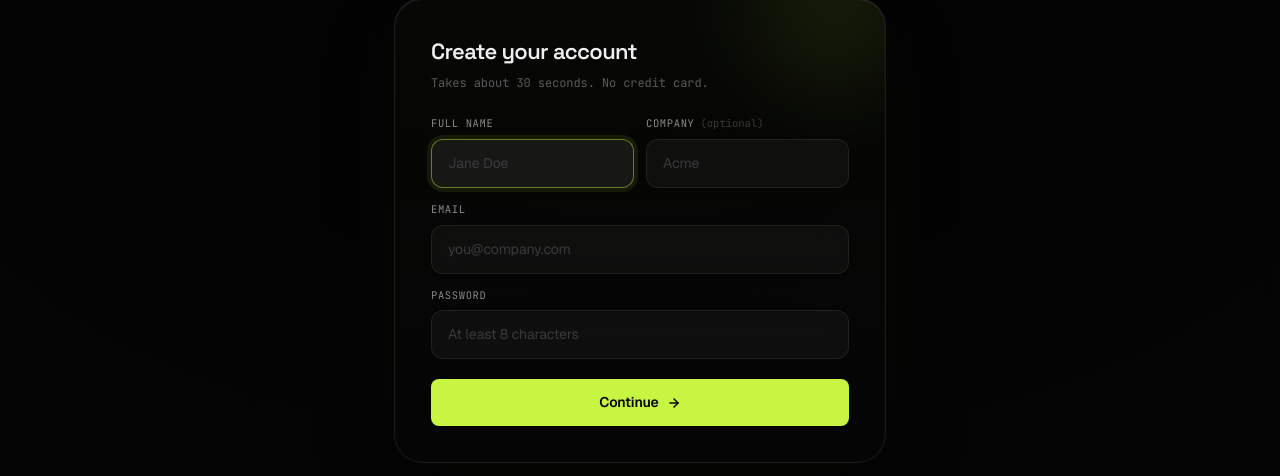
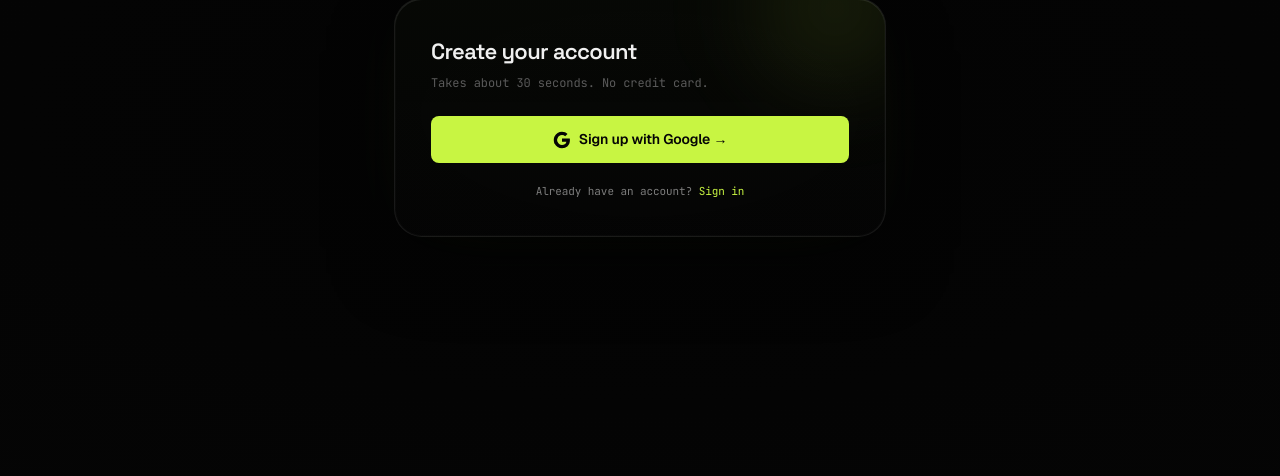
Before and after one commit to platanus-hack/platanus-hack-26-ar-team-17, a Next.js app in the folder next-app/: page /onboard in a window 1280 px wide. Shown: the part 206-682 px from the top of the page. Built offline with nearby package versions, Linux system fonts and the light colour scheme.

Commit message:
fix: Se arreglan bugs del front

```diff
--- /dev/null
+++ b/next-app/app/auth/callback/page.tsx
@@ -0,0 +1,84 @@
+'use client';
+
+import { useEffect, useState } from 'react';
+import { useRouter, useSearchParams } from 'next/navigation';
+import { useAuth } from '@/contexts/AuthContext';
+import { authApi } from '@/lib/api';
+import { getSupabaseBrowser } from '@/lib/client/supabaseBrowser';
+
+export default function CallbackPage() {
+  const router = useRouter();
+  const searchParams = useSearchParams();
+  const { login } = useAuth();
+  const [error, setError] = useState('');
+  const [loading, setLoading] = useState(true);
+
+  useEffect(() => {
+    async function handleCallback() {
+      try {
+        const supabase = getSupabaseBrowser();
+
+        // Get the current session (Supabase stores it after OAuth redirect)
+        const { data: sessionData, error: sessionError } = await supabase.auth.getSession();
+        if (sessionError || !sessionData?.session?.access_token) {
+          throw new Error('Failed to get OAuth session');
+        }
+
+        const { token, userId, kycStatus } = await authApi.loginWithOAuth(sessionData.session.access_token);
+        login(token, userId, kycStatus);
+
+        // Redirect based on KYC status
+        const redirectPath = kycStatus === 'VERIFIED' ? '/keys' : '/onboard?step=2';
+        router.push(redirectPath);
+      } catch (err: unknown) {
+        const msg = err instanceof Error ? err.message : 'OAuth callback failed';
+        setError(msg);
+        setLoading(false);
+        setTimeout(() => router.push('/login'), 3000);
+      }
+    }
+
+    handleCallback();
+  }, []);
+
+  return (
+    <div
+      style={{
+        display: 'flex',
+        alignItems: 'center',
+        justifyContent: 'center',
+        minHeight: '100vh',
+        background: '#050505',
+        color: '#f5f5f5',
+        flexDirection: 'column',
+        gap: 16,
+      }}
+    >
+      {loading ? (
+        <>
+          <div style={{ fontSize: 18, fontWeight: 500 }}>Completing sign-in…</div>
+          <div
+            style={{
+              width: 32,
+              height: 32,
+              border: '2px solid rgba(200,245,66,0.3)',
+              borderRadius: '50%',
+              borderTopColor: 'rgba(200,245,66,0.8)',
+              animation: 'spin 1s linear infinite',
+            }}
+          />
+        </>
+      ) : (
+        <>
+          <div style={{ fontSize: 18, fontWeight: 500, color: '#ff6b6b' }}>Error: {error}</div>
+          <div style={{ fontSize: 14, color: 'rgba(245,245,245,0.6)' }}>Redirecting…</div>
+        </>
+      )}
+      <style jsx>{`
+        @keyframes spin {
+          to { transform: rotate(360deg); }
+        }
+      `}</style>
+    </div>
+  );
+}
--- a/next-app/app/login/LoginClient.tsx
+++ b/next-app/app/login/LoginClient.tsx
@@ -1,32 +1,34 @@
 'use client';
 
-import { useState, FormEvent } from 'react';
+import { useState } from 'react';
 import { useRouter } from 'next/navigation';
 import Link from 'next/link';
 import { useAuth } from '@/contexts/AuthContext';
 import { authApi } from '@/lib/api';
+import { getSupabaseBrowser } from '@/lib/client/supabaseBrowser';
 
 const mono: React.CSSProperties = { fontFamily: 'var(--font-jetbrains), monospace' };
 
 export default function LoginClient() {
-  const [email, setEmail] = useState('');
-  const [password, setPassword] = useState('');
   const [error, setError] = useState('');
   const [loading, setLoading] = useState(false);
   const { login } = useAuth();
   const router = useRouter();
 
-  async function handleSubmit(e: FormEvent) {
-    e.preventDefault();
+  async function handleGoogleSignIn() {
     setError('');
     setLoading(true);
     try {
-      const { token, userId, kycStatus } = await authApi.login(email, password);
-      login(token, userId, kycStatus);
-      router.push(kycStatus === 'VERIFIED' ? '/keys' : '/kyc');
+      const supabase = getSupabaseBrowser();
+      const { data, error: oauthError } = await supabase.auth.signInWithOAuth({
+        provider: 'google',
+        options: {
+          redirectTo: `${window.location.origin}/auth/google-callback`,
+        },
+      });
+      if (oauthError) throw oauthError;
     } catch (err: unknown) {
-      setError(err instanceof Error ? err.message : 'Login failed');
-    } finally {
+      setError(err instanceof Error ? err.message : 'Sign in failed');
       setLoading(false);
     }
   }
@@ -53,42 +55,40 @@ export default function LoginClient() {
           <h1 className="auth-card-title">Welcome back</h1>
           <p className="auth-card-sub">Sign in to manage your agent identities</p>
 
-          <form onSubmit={handleSubmit}>
-            <div className="field">
-              <label className="field-label">Email</label>
-              <input
-                className="z-input"
-                type="email"
-                value={email}
-                onChange={e => setEmail(e.target.value)}
-                placeholder="you@company.com"
-                required
-                autoFocus
-              />
-            </div>
-
-            <div className="field" style={{ marginBottom: 20 }}>
-              <label className="field-label">Password</label>
-              <input
-                className="z-input"
-                type="password"
-                value={password}
-                onChange={e => setPassword(e.target.value)}
-                placeholder="••••••••"
-                required
-              />
-            </div>
-
+          <div style={{ display: 'flex', flexDirection: 'column', gap: 16 }}>
             {error && (
-              <div className="form-error" style={{ marginBottom: 16 }}>
+              <div className="form-error">
                 <span>⚠</span> {error}
               </div>
             )}
 
-            <button type="submit" className="btn btn-primary" disabled={loading}>
-              {loading ? 'Signing in…' : 'Continue →'}
+            <button
+              onClick={handleGoogleSignIn}
+              disabled={loading}
+              className="btn btn-primary"
+              style={{ display: 'flex', alignItems: 'center', justifyContent: 'center', gap: 8 }}
+            >
+              {loading ? 'Signing in…' : ''}
+              {!loading && (
+                <>
+                  <svg width="18" height="18" viewBox="0 0 24 24" fill="none" xmlns="http://www.w3.org/2000/svg">
+                    <path d="M22.56 12.25c0-.78-.07-1.53-.2-2.25H12v4.26h5.92c-.26 1.37-1.04 2.53-2.21 3.31v2.77h3.57c2.08-1.92 3.28-4.74 3.28-8.09z" fill="currentColor"/>
+                    <path d="M12 23c2.97 0 5.46-.98 7.28-2.66l-3.57-2.77c-.98.66-2.23 1.06-3.71 1.06-2.86 0-5.29-1.93-6.16-4.53H2.18v2.84C3.99 20.53 7.7 23 12 23z" fill="currentColor"/>
+                    <path d="M5.84 14.09c-.22-.66-.35-1.36-.35-2.09s.13-1.43.35-2.09V7.07H2.18C1.43 8.55 1 10.22 1 12s.43 3.45 1.18 4.93l2.85-2.22.81-.62z" fill="currentColor"/>
+                    <path d="M12 5.38c1.62 0 3.06.56 4.21 1.64l3.15-3.15C17.45 2.09 14.97 1 12 1 7.7 1 3.99 3.47 2.18 7.07l3.66 2.84c.87-2.6 3.3-4.53 6.16-4.53z" fill="currentColor"/>
+                  </svg>
+                  Sign in with Google →
+                </>
+              )}
             </button>
-          </form>
+
+            <div style={{ textAlign: 'center', fontSize: 12, color: 'rgba(245, 245, 245, 0.6)' }}>
+              Don't have an account?{' '}
+              <Link href="/onboard" style={{ color: 'var(--accent)', textDecoration: 'none' }}>
+                Create one
+              </Link>
+            </div>
+          </div>
 
           {/* Security badge */}
           <div style={{ marginTop: 20, display: 'flex', justifyContent: 'center', gap: 16 }}>
--- a/next-app/app/onboard/OnboardClient.tsx
+++ b/next-app/app/onboard/OnboardClient.tsx
@@ -7,6 +7,7 @@ import { MeshGradient } from '@paper-design/shaders-react';
 import { Check, Loader2, ShieldCheck, KeyRound, UserRound, ArrowRight, Copy, AlertCircle, ExternalLink, RefreshCw } from 'lucide-react';
 import { useAuth } from '@/contexts/AuthContext';
 import { authApi, kycApi, agentsApi } from '@/lib/api';
+import { getSupabaseBrowser } from '@/lib/client/supabaseBrowser';
 
 const mono: React.CSSProperties = { fontFamily: 'var(--font-jetbrains), monospace' };
 const grotesk: React.CSSProperties = { fontFamily: 'var(--font-grotesk-var), Space Grotesk, sans-serif' };
@@ -260,24 +261,23 @@ function FluidStepper({ step, onJump }: { step: StepId; onJump: (id: StepId) =>
 /* ────────────────────────── STEP 1: ACCOUNT ────────────────────────── */
 
 function Step1Account({ onDone }: { onDone: (token: string, userId: string, kyc: 'PENDING' | 'IN_REVIEW' | 'VERIFIED' | 'REJECTED') => void }) {
-  const [fullName, setFullName] = useState('');
-  const [company, setCompany] = useState('');
-  const [email, setEmail] = useState('');
-  const [password, setPassword] = useState('');
   const [error, setError] = useState('');
   const [loading, setLoading] = useState(false);
 
-  async function submit(e: FormEvent) {
-    e.preventDefault();
+  async function handleGoogleSignUp() {
     setError('');
-    if (password.length < 8) { setError('Password must be at least 8 characters'); return; }
     setLoading(true);
     try {
-      const { token, userId, kycStatus } = await authApi.register(email, password, fullName, company);
-      onDone(token, userId, kycStatus);
+      const supabase = getSupabaseBrowser();
+      const { data, error: oauthError } = await supabase.auth.signInWithOAuth({
+        provider: 'google',
+        options: {
+          redirectTo: `${window.location.origin}/auth/google-callback`,
+        },
+      });
+      if (oauthError) throw oauthError;
     } catch (err: unknown) {
-      const msg = err instanceof Error ? err.message : 'Registration failed';
-      setError(msg === 'email_taken' ? 'This email is already registered' : msg);
+      setError(err instanceof Error ? err.message : 'Sign up failed');
       setLoading(false);
     }
   }
@@ -285,28 +285,33 @@ function Step1Account({ onDone }: { onDone: (token: string, userId: string, kyc:
   return (
     <Card>
       <CardHeader title="Create your account" sub="Takes about 30 seconds. No credit card." />
-      <form onSubmit={submit}>
-        <div style={{ display: 'grid', gridTemplateColumns: '1fr 1fr', gap: 12 }}>
-          <Field label="Full name">
-            <input className="z-input" value={fullName} onChange={e => setFullName(e.target.value)} placeholder="Jane Doe" required autoFocus />
-          </Field>
-          <Field label="Company" optional>
-            <input className="z-input" value={company} onChange={e => setCompany(e.target.value)} placeholder="Acme" />
-          </Field>
-        </div>
-        <Field label="Email">
-          <input className="z-input" type="email" value={email} onChange={e => setEmail(e.target.value)} placeholder="you@company.com" required />
-        </Field>
-        <Field label="Password">
-          <input className="z-input" type="password" value={password} onChange={e => setPassword(e.target.value)} placeholder="At least 8 characters" required />
-        </Field>
-
+      <div style={{ display: 'flex', flexDirection: 'column', gap: 12 }}>
         {error && <ErrorRow message={error} />}
 
-        <PrimaryButton loading={loading} loadingText="Creating account…">
-          Continue <ArrowRight size={14} strokeWidth={2.5} />
-        </PrimaryButton>
-      </form>
+        <button
+          onClick={handleGoogleSignUp}
+          disabled={loading}
+          className="btn btn-primary"
+          style={{ display: 'flex', alignItems: 'center', justifyContent: 'center', gap: 8 }}
+        >
+          {loading ? 'Signing up…' : ''}
+          {!loading && (
+            <>
+              <svg width="18" height="18" viewBox="0 0 24 24" fill="none" xmlns="http://www.w3.org/2000/svg">
+                <path d="M22.56 12.25c0-.78-.07-1.53-.2-2.25H12v4.26h5.92c-.26 1.37-1.04 2.53-2.21 3.31v2.77h3.57c2.08-1.92 3.28-4.74 3.28-8.09z" fill="currentColor"/>
+                <path d="M12 23c2.97 0 5.46-.98 7.28-2.66l-3.57-2.77c-.98.66-2.23 1.06-3.71 1.06-2.86 0-5.29-1.93-6.16-4.53H2.18v2.84C3.99 20.53 7.7 23 12 23z" fill="currentColor"/>
+                <path d="M5.84 14.09c-.22-.66-.35-1.36-.35-2.09s.13-1.43.35-2.09V7.07H2.18C1.43 8.55 1 10.22 1 12s.43 3.45 1.18 4.93l2.85-2.22.81-.62z" fill="currentColor"/>
+                <path d="M12 5.38c1.62 0 3.06.56 4.21 1.64l3.15-3.15C17.45 2.09 14.97 1 12 1 7.7 1 3.99 3.47 2.18 7.07l3.66 2.84c.87-2.6 3.3-4.53 6.16-4.53z" fill="currentColor"/>
+              </svg>
+              Sign up with Google →
+            </>
+          )}
+        </button>
+
+        <p style={{ ...mono, fontSize: 11, color: 'rgba(245,245,245,0.5)', textAlign: 'center', margin: '8px 0 0 0' }}>
+          Already have an account? <Link href="/login" style={{ color: 'var(--accent)', textDecoration: 'none' }}>Sign in</Link>
+        </p>
+      </div>
     </Card>
   );
 }
```
Also changed, not shown: next-app/app/auth/google-callback/route.ts (added, +18 -0 lines), next-app/lib/api.ts (+2 -7 lines).
